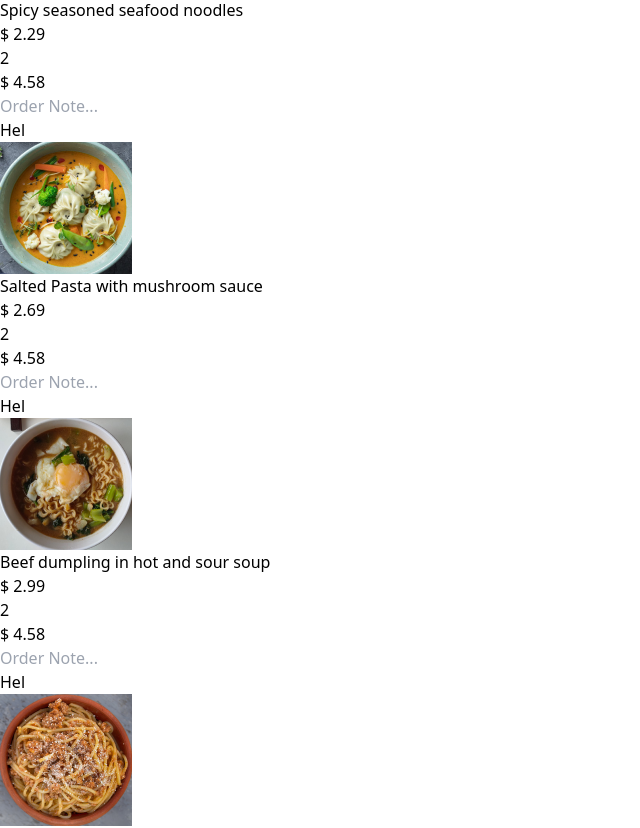
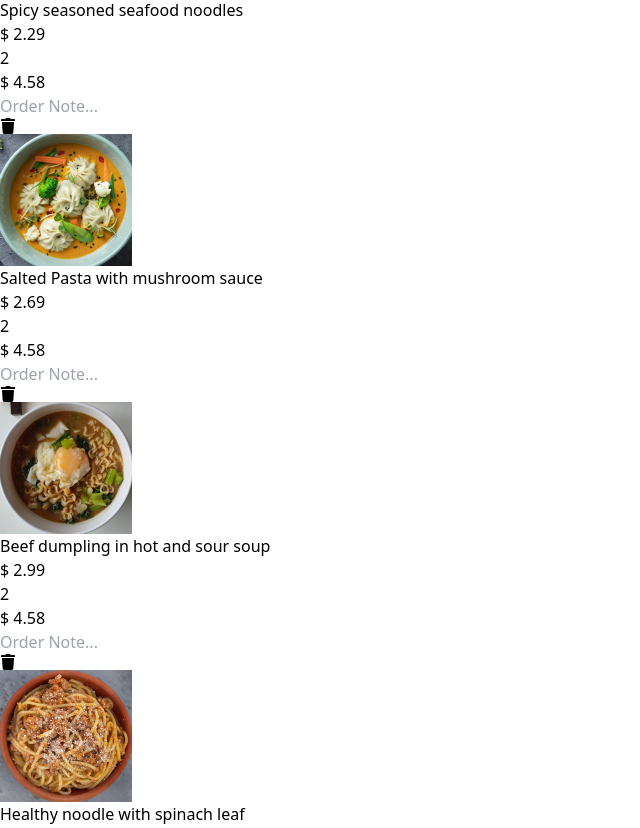
Before and after one commit to Femzy1900/silver-invention, a React (Vite) app: page / in a window 1280 px wide. Shown: the part 1798-2626 px from the top of the page, without its empty margins (0-640 px from the left). Built offline with nearby package versions, Linux system fonts and the light colour scheme.

Commit message:
done with the home page

```diff
--- a/src/page/Homepage/component/Order.jsx
+++ b/src/page/Homepage/component/Order.jsx
@@ -1,5 +1,6 @@
 import React from 'react'
 import { items } from '../../../data/db'
+import {FaTrash} from "react-icons/fa"
 
 const Order = () => {
   return (
@@ -32,9 +33,11 @@ const Order = () => {
 
                 </div>
 
-                <div className="flex items-center gap-11 mb-4">
+                <div className="flex items-center gap-8 mb-4">
                   <input className='h-[40px] rounded-md bg-[#393C49] flex-1 text-[12px] pl-4' type="text" placeholder='Order Note...' />
-                  <p>Hel</p>
+                  <div className='items-center justify-center text-center rounded-md border-[#EA7C69] border-[2px] p-3'>
+                    <FaTrash className='text-[#EA7C69]'  />
+                  </div>
                 </div>
               </div>
         ))}
```
